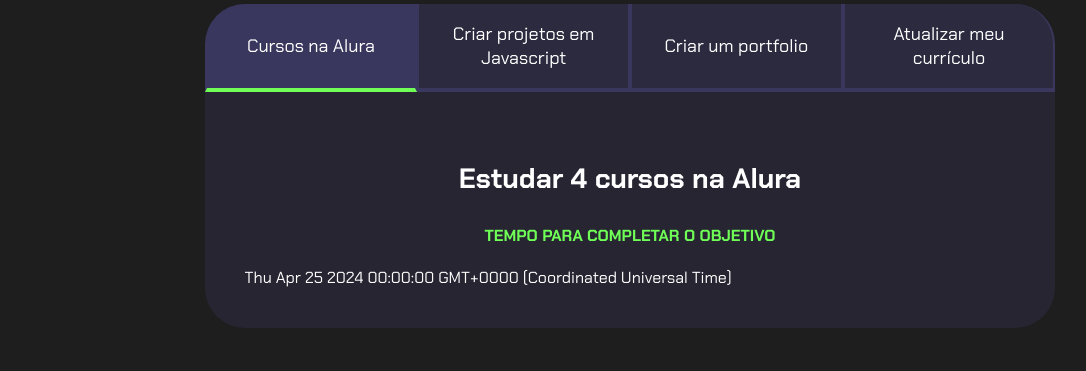
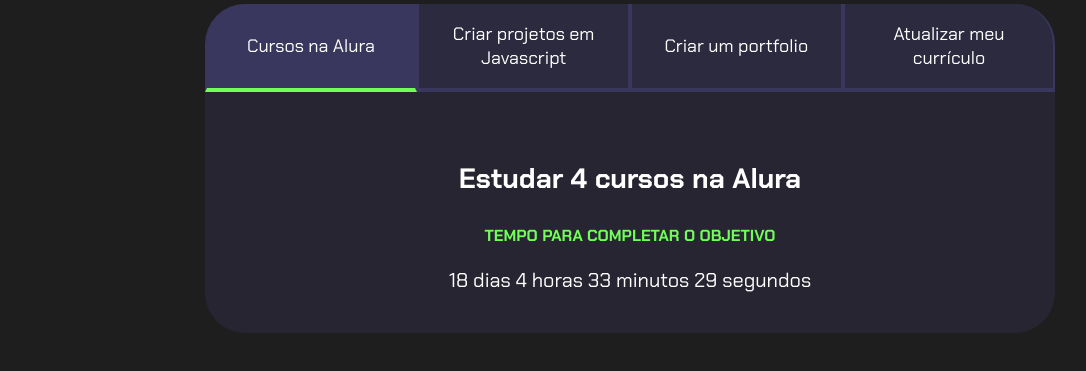
Before and after one commit to 1221pepo1221/projetodevida, a plain HTML site: page index.html in a window 1280 px wide. Shown: the part 99-470 px from the top of the page, without its empty margins (10-1096 px from the left). Drawn offline with Linux system fonts and the light colour scheme.

Commit message:
Add files via upload

```diff
--- a/main.js
+++ b/main.js
@@ -1,19 +1,36 @@
 const botoes = document.querySelectorAll(".botao");
-const textos= document.querySelectorAll(".aba-conteudo");
-const contadores= document.querySelectorAll(".contador");
-const tempoObjetivo1= new Date("2024-04-25");
-contadores[0].textContent =tempoObjetivo1;
-for(let i=0;i <botoes.length;i++){
-    botoes[i].onclick = function(){
+const textos = document.querySelectorAll(".aba-conteudo");
 
-        for(let j=0;j<botoes.length;j++){
+for (let i = 0; i < botoes.length; i++) {
+    botoes[i].onclick = function () {
+
+        for (let j = 0; j < botoes.length; j++) {
             botoes[j].classList.remove("ativo");
             textos[j].classList.remove("ativo");
-
         }
 
         botoes[i].classList.add("ativo");
         textos[i].classList.add("ativo");
-
     }
 }
+
+const contadores = document.querySelectorAll(".contador");
+const tempoObjetivo1 = new Date("2024-05-05T00:00:00");
+
+
+contadores[0].textContent = calculaTempo(tempoObjetivo1);
+
+function calculaTempo(tempoObjetivo) {
+    let tempoAtual = new Date();
+    let tempoFinal = tempoObjetivo - tempoAtual;
+    let segundos = Math.floor(tempoFinal / 1000);
+    let minutos = Math.floor(segundos / 60);
+    let horas = Math.floor(minutos / 60);
+    let dias = Math.floor(horas / 24);
+
+    segundos %= 60;
+    minutos %= 60;
+    horas %= 24;
+
+ return dias + " dias " + horas + " horas " + minutos + " minutos " + segundos + " segundos";
+}
--- a/style.css
+++ b/style.css
@@ -88,6 +88,10 @@ body {
     color: var(--verde);
     text-transform: uppercase;
 }
+.contador{
+    font-size: 20px;
+    text-align: center;
+}
 
 @media screen and (min-width: 768px) {
     .botoes {
```
Also changed, not shown: index.html (+4 -4 lines).
